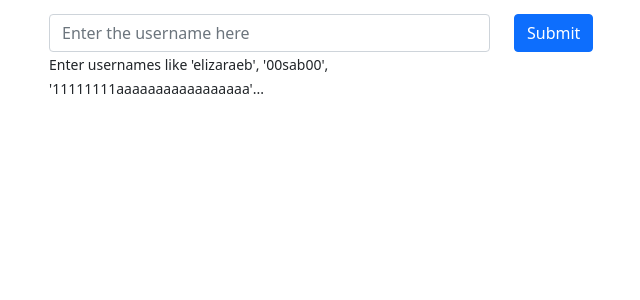
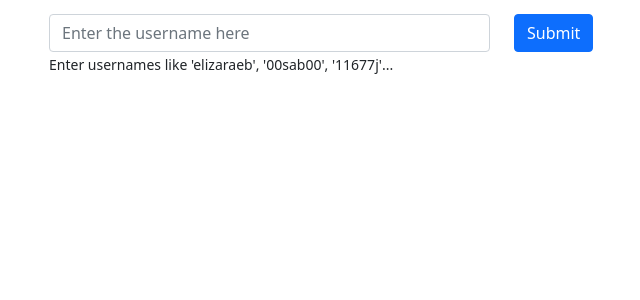
Before and after one commit to dipindashoff/hokum-guesstimate, a Flask app: page / in a window 1280 px wide. Shown: the part 56-356 px from the top of the page, without its empty margins (33-673 px from the left). Run offline with Flask 2, Linux system fonts and the light colour scheme; parts of the project's set-up code (start-up, migrations or seed data) failed here and were passed over.

Commit message:
Update index.html

```diff
--- a/templates/index.html
+++ b/templates/index.html
@@ -23,7 +23,7 @@
             <div class="col-sm-5">
               <input class="form-control" type="text" id="userName" name="userName" placeholder="Enter the username here" />
               <p>
-                <small>Enter usernames like 'elizaraeb', '00sab00', '11111111aaaaaaaaaaaaaaaaa'... </small>
+                <small>Enter usernames like 'elizaraeb', '00sab00', '11677j'... </small>
               </p>
             </div>
             <div class="col-sm-2">
```
